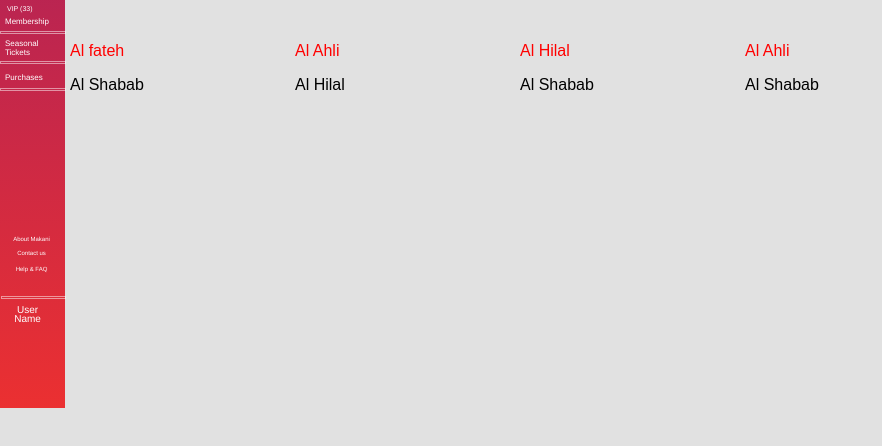
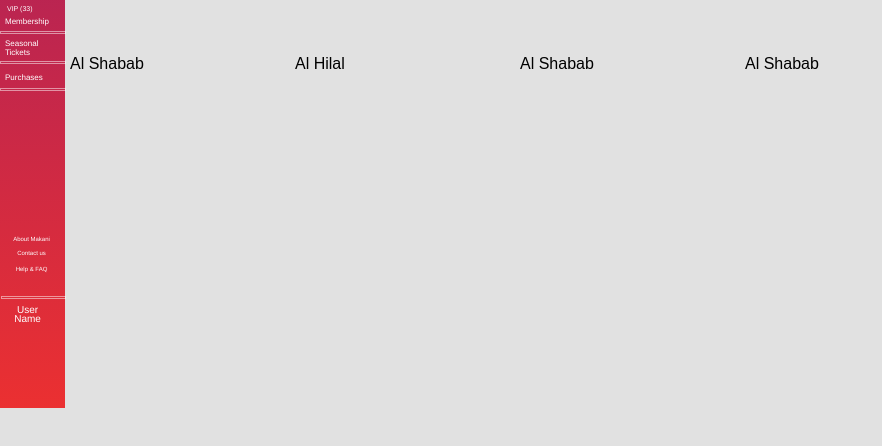
Before and after one commit to hibaAkroush/dopravoTask, a plain HTML site: page index.html in a window 1280 px wide. Shown: the part 204-650 px from the top of the page, without its empty margins (0-882 px from the left). Drawn offline with nearby package versions, Linux system fonts and the light colour scheme.

Commit message:
working on selectors

```diff
--- a/home.js
+++ b/home.js
@@ -5,7 +5,6 @@
 
 _.each(data,function(val,i){
 console.log(val.background)
-var img = '<img src =' + val.background + 'id="backgroundImg"/>'
 var box = '<div id = "box"></div>'
 var p1img = '<img src =' + val.playerOneImg +' id="playerOneImg"/>'
 var p2img = '<img src =' + val.playerTwoImg + 'id="playerTwoImg"/>'
@@ -21,7 +20,6 @@
 // 		<p id="place">{place}</p>
 // 		<p id="event">{event}</p>
 // 		<p id="seats">{seatsRemaining} Remaining of {seatsTotal} Seats</p>
-
 
 $("#element"+i).append(p2name, p1name)
 	})
--- a/styles.css
+++ b/styles.css
@@ -417,7 +417,7 @@
 }
 #backgroundImg{
 position: relative;
-top: 230px;
+top: 100px;
 left: 70px;
 height: 55px;
 width: 162px;
@@ -557,5 +557,11 @@
 
 
 p:nth-child(1){
-	color: red;
+position: relative;
+top: 60px;
+left: 81px;
+height: 6px;
+width: 34px;
+font-size: 7px;
+color: rgba(255, 255, 255, 1);
 }
```
Also changed, not shown: index.html (+0 -1 lines), group_4-3x.png (added).
